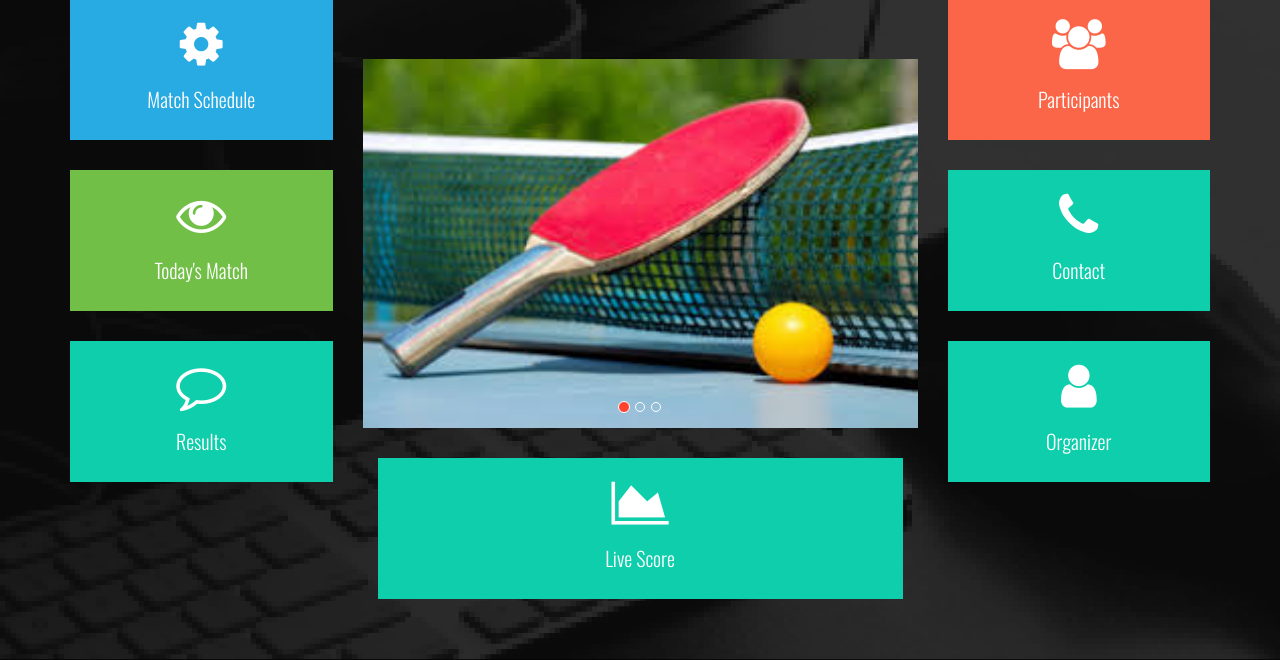
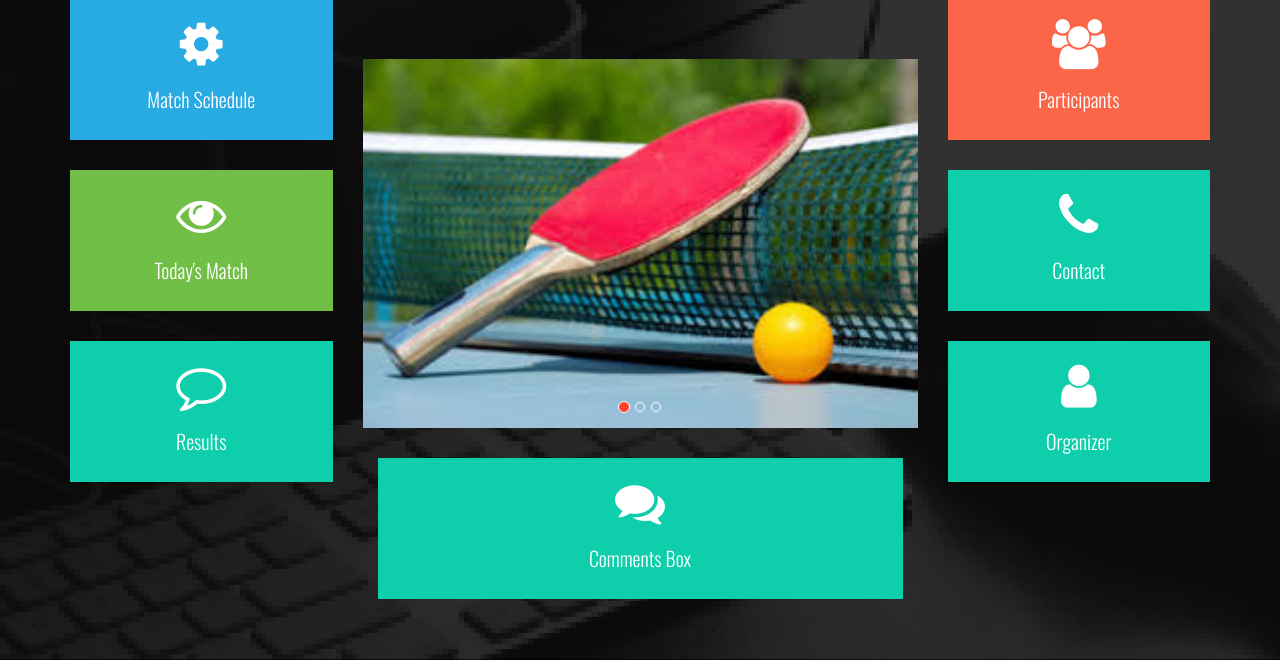
Before and after one commit to prakash89/pingpong, a Rails app: page / in a window 1280 px wide. Shown: the part 167-827 px from the top of the page. Run offline with Rails 7, Linux system fonts and the light colour scheme; style sheets or scripts are compiled from the project's sources; some libraries are stand-ins or nearby versions.

Commit message:
cosmetic changes

```diff
--- a/app/views/welcome/index.html.erb
+++ b/app/views/welcome/index.html.erb
@@ -90,8 +90,8 @@
                         <div class="col-md-12">
                             <div class="menu-item color responsive">
                                 <a href="<%= comments_path %>" data-toggle="modal">
-                                    <i class="fa fa-area-chart"></i>
-                                    <p>Live Score</p>
+                                    <i class="fa fa-comments"></i>
+                                    <p>Comments Box</p>
                                 </a>
                             </div>
                         </div>
```
